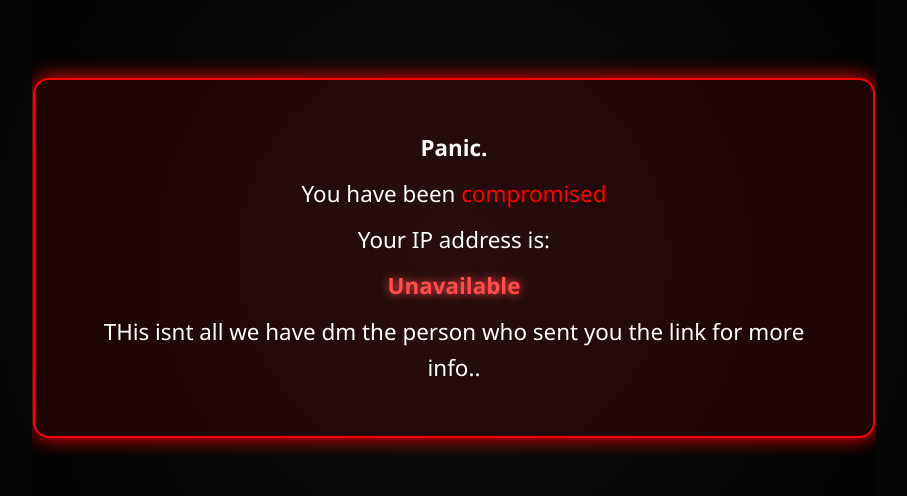
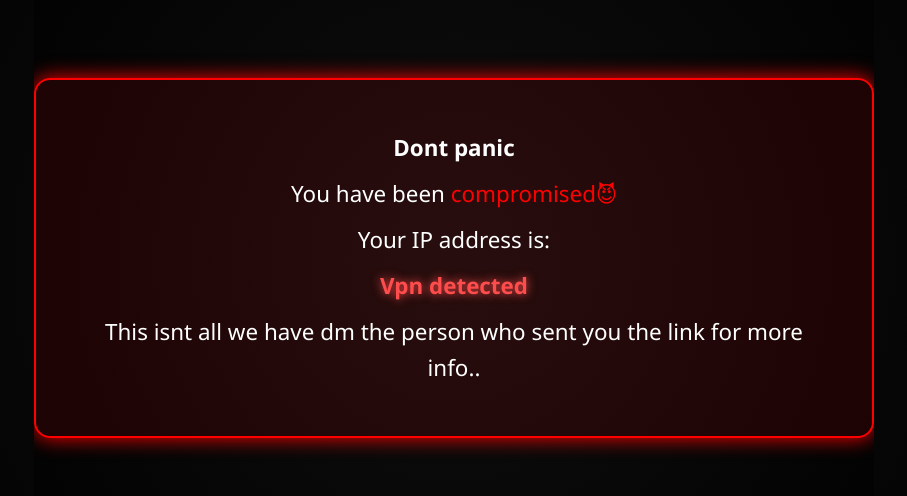
Before and after one commit to Rebel002/We23, a plain HTML site: page index.html in a window 1280 px wide. Shown: the part 142-638 px from the top of the page, without its empty margins (186-1093 px from the left). Drawn offline with Linux system fonts and the light colour scheme; no server answers.

Commit message:
Update index.html

```diff
--- a/index.html
+++ b/index.html
@@ -50,11 +50,11 @@
 </head>
 <body>
   <div id="message">
-    <p><strong>Panic.</strong></p>
-    <p>You have been <span style="color: red;">compromised</span> </p>
+    <p><strong>Dont panic</strong></p>
+    <p>You have been <span style="color: red;">compromised😈</span> </p>
     <p>Your IP address is:</p>
     <p class="ip" id="ip"></p>
-    <p>THis isnt all we have dm the person who sent you the link for more info..</p>
+    <p>This isnt all we have dm the person who sent you the link for more info..</p>
   </div>
 
   <script>
@@ -64,7 +64,7 @@
         document.getElementById("ip").textContent = data.ip;
       })
       .catch(() => {
-        document.getElementById("ip").textContent = "Unavailable";
+        document.getElementById("ip").textContent = "Vpn detected";
       });
   </script>
 </body>
```
